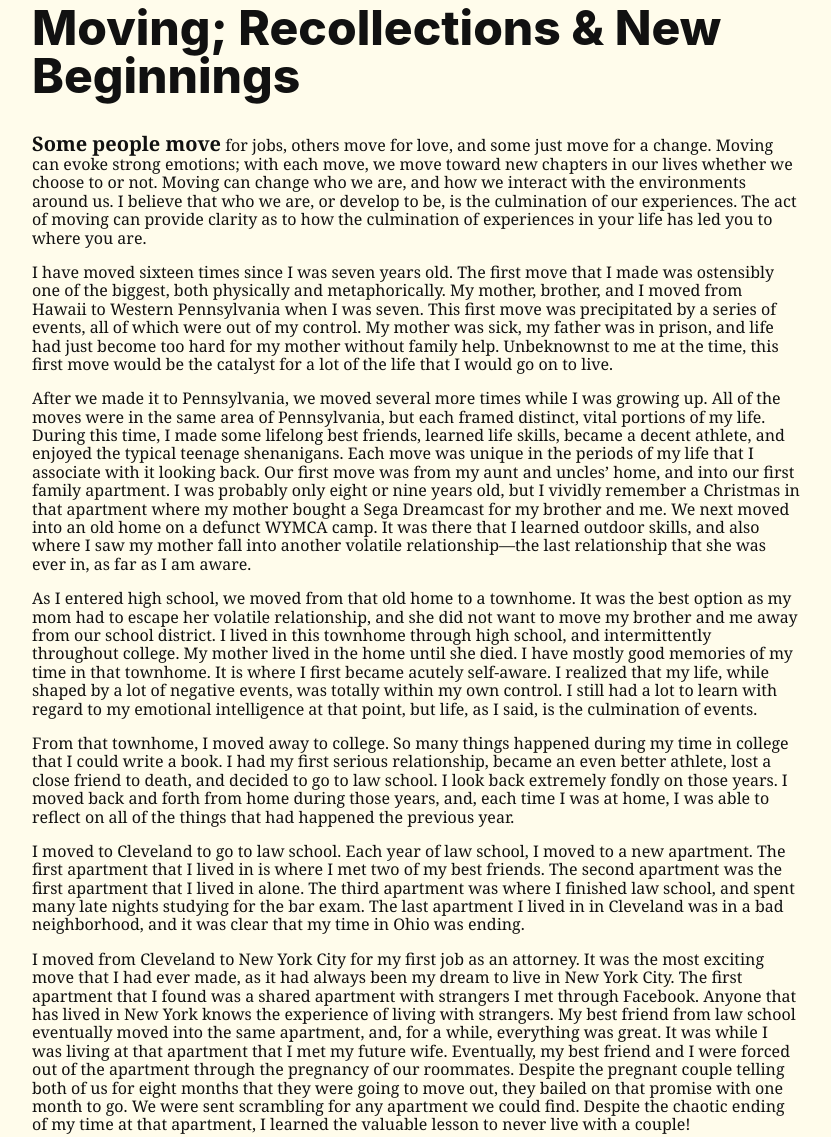
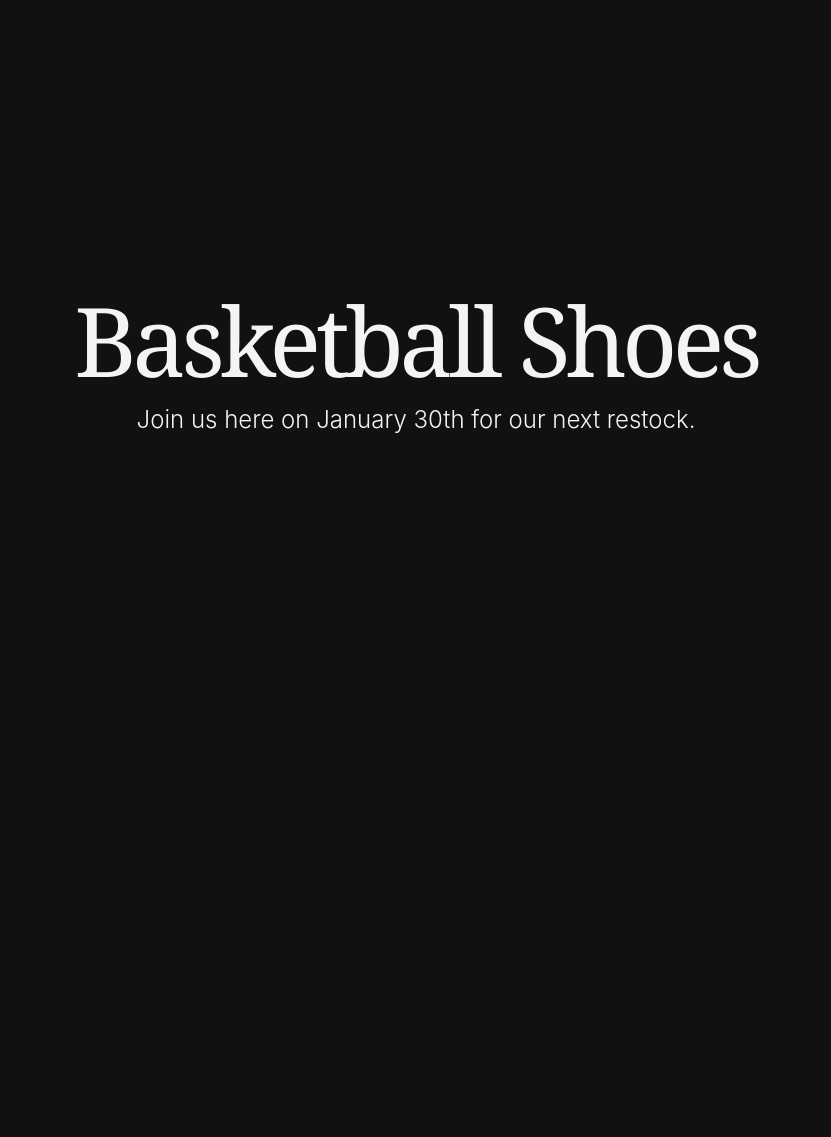
Before and after one commit to Griffin-Lucas/Griffin-Lucas.github.io, a plain HTML site: page index.html in a window 1280 px wide. Shown: the part 60-1197 px from the top of the page, without its empty margins (224-1055 px from the left). After the commit the page ends 800 px from the top, so only its background shows below. Drawn offline with nearby package versions, Linux system fonts and the light colour scheme.

Commit message:
Warren M. Out, Splash Back In
Removed Warren M.'s essay, and replaced it with the standard weekday splash page

```diff
--- a/index.html
+++ b/index.html
@@ -13,34 +13,16 @@
 
 </head>
 
-<body class="bg-washed-yellow">
+<body class="bg-near-black">
 
-<article class="near-black serif ph7-ns ph4 mt5 mb5">
+<article class="near-white">
 
-    <h1 class="sans-serif f1-ns f2 fw8 lh-solid tl mb4" id="Top">Moving; Recollections & New Beginnings</h1>
-
-    <p><b class="f4">Some people move</b> for jobs, others move for love, and some just move for a change. Moving can evoke strong emotions; with each move, we move toward new chapters in our lives whether we choose to or not.
-      Moving can change who we are, and how we interact with the environments around us. I believe that who we are, or develop to be, is the culmination of our experiences. The act of moving can provide clarity as to how the culmination of experiences in your life has led you to where you are.</p>
-
-    <p>I have moved sixteen times since I was seven years old. The first move that I made was ostensibly one of the biggest, both physically and metaphorically. My mother, brother, and I moved from Hawaii to Western Pennsylvania when I was seven. This first move was precipitated by a series of events, all of which were out of my control. My mother was sick, my father was in prison, and life had just become too hard for my mother without family help. Unbeknownst to me at the time, this first move would be the catalyst for a lot of the life that I would go on to live. </p>
-
-    <p>After we made it to Pennsylvania, we moved several more times while I was growing up. All of the moves were in the same area of Pennsylvania, but each framed distinct, vital portions of my life. During this time, I made some lifelong best friends, learned life skills, became a decent athlete, and enjoyed the typical teenage shenanigans. Each move was unique in the periods of my life that I associate with it looking back. Our first move was from my aunt and uncles’ home, and into our first family apartment. I was probably only eight or nine years old, but I vividly remember a Christmas in that apartment where my mother bought a Sega Dreamcast for my brother and me. We next moved into an old home on a defunct WYMCA camp. It was there that I learned outdoor skills, and also where I saw my mother fall into another volatile relationship—the last relationship that she was ever in, as far as I am aware.</p>
-
-    <p>As I entered high school, we moved from that old home to a townhome. It was the best option as my mom had to escape her volatile relationship, and she did not want to move my brother and me away from our school district. I lived in this townhome through high school, and intermittently throughout college. My mother lived in the home until she died. I have mostly good memories of my time in that townhome. It is where I first became acutely self-aware. I realized that my life, while shaped by a lot of negative events, was totally within my own control. I still had a lot to learn with regard to my emotional intelligence at that point, but life, as I said, is the culmination of events.</p>
-
-    <p>From that townhome, I moved away to college. So many things happened during my time in college that I could write a book. I had my first serious relationship, became an even better athlete, lost a close friend to death, and decided to go to law school. I look back extremely fondly on those years. I moved back and forth from home during those years, and, each time I was at home, I was able to reflect on all of the things that had happened the previous year.</p>
-
-    <p>I moved to Cleveland to go to law school. Each year of law school, I moved to a new apartment. The first apartment that I lived in is where I met two of my best friends. The second apartment was the first apartment that I lived in alone. The third apartment was where I finished law school, and spent many late nights studying for the bar exam. The last apartment I lived in in Cleveland was in a bad neighborhood, and it was clear that my time in Ohio was ending.</p>
-
-    <p>I moved from Cleveland to New York City for my first job as an attorney. It was the most exciting move that I had ever made, as it had always been my dream to live in New York City. The first apartment that I found was a shared apartment with strangers I met through Facebook. Anyone that has lived in New York knows the experience of living with strangers. My best friend from law school eventually moved into the same apartment, and, for a while, everything was great. It was while I was living at that apartment that I met my future wife. Eventually, my best friend and I were forced out of the apartment through the pregnancy of our roommates. Despite the pregnant couple telling both of us for eight months that they were going to move out, they bailed on that promise with one month to go. We were sent scrambling for any apartment we could find. Despite the chaotic ending of my time at that apartment, I learned the valuable lesson to never live with a couple!</p>
-
-    <p>After weeks of searching, my best friend and I found an awesome three-bedroom apartment in East Harlem. The only problem was that we were short a roommate. My future wife suggested an old friend of hers that turned out to be a great roommate and friend. After a year and a half in that apartment, I moved in with my future wife into a one-bedroom apartment in downtown Brooklyn where we have lived for the past three years. It is at this apartment that I chose that I would propose to my wife, where I have grown in my career, and where I write this very article. However, our time here is coming to an end shortly. We are moving to a co-op that we just purchased in Clinton Hill, Brooklyn.</p>
-
-    <p>I am excited because it is the start of a new period of my life, like all of the other moves that I have made. It will be the first time that I have ever owned anything of real consequence, it will be where I will hopefully have my first child one day, and it will be where I make many new memories. This upcoming move has made me look back at each move I have made and see just how far I have come. It has also given me the clarity to see just how much further I have to go!</p>
-
-    <h2 class="sans-serif f3 lh-solid tr fw4">By Warren M.</h2>
-
-    <p class="tr fw4 f6-l f7 lh-copy">Basketball Shoes | The Web's Premier Destination for Basketball Footwear</p>
+<div class="w-100 vh-100 dt">
+  <div class="dtc v-mid">
+    <h1 class=" serif f-headline-ns f1 tracked-tight mb0 lh-solid tc fw1 ph2" id="Top">Basketball Shoes</h1>
+    <h2 class="sans-serif f3 lh-solid tc fw3 ph4">Join us here on January 30th for our next restock.</h2>
+  </div>
+</div>
 
 </article>
 
```
